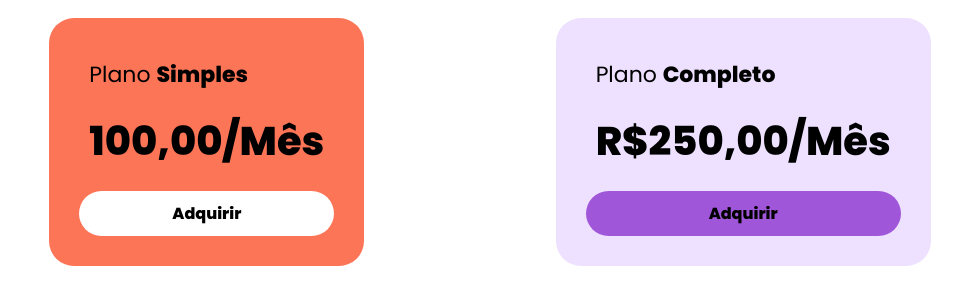
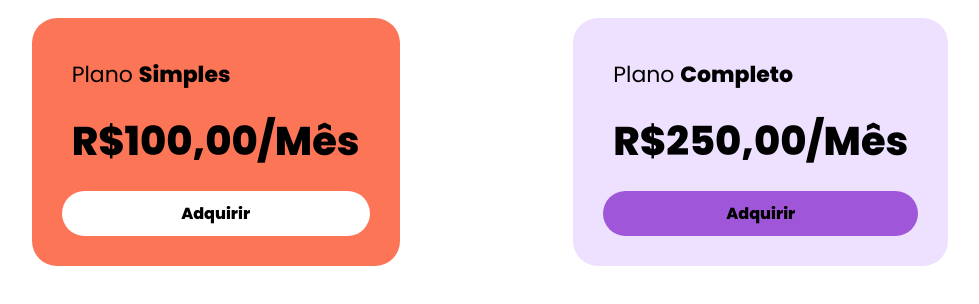
Before and after one commit to marcosviniciohd/fundamentos-angular-17, an Angular app: page / in a window 1280 px wide. Shown: the top 304 px of the page, without its empty margins (150-1129 px from the left). Built offline with nearby package versions, Linux system fonts and the light colour scheme.

Commit message:
feat: add interpolação com método

```diff
--- a/src/app/card/card.component.html
+++ b/src/app/card/card.component.html
@@ -1,5 +1,5 @@
 <div class="card">
   <div class="card__plan card__item">Plano <b>{{ tipo }}</b></div>
-  <div class="card__price card__item">{{ valor }}/Mês</div>
+  <div class="card__price card__item">{{ getFullPreco() }}/Mês</div>
   <app-card-button></app-card-button>
 </div>
--- a/src/app/card/card.component.ts
+++ b/src/app/card/card.component.ts
@@ -8,4 +8,8 @@ import { Component } from '@angular/core';
 export class CardComponent {
   tipo: string = 'Simples';
   valor: string = '100,00';
+
+  getFullPreco(): string {
+    return 'R$' + this.valor;
+  }
 }
```
